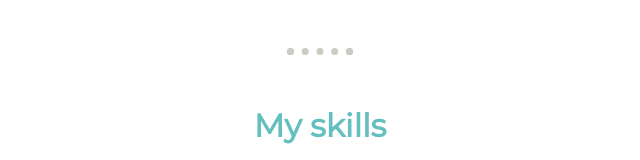
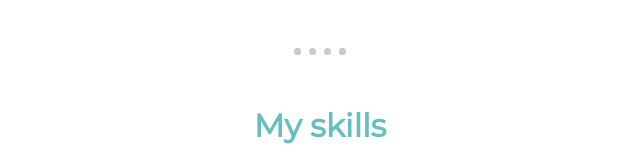
Before and after one commit to SageLDev/sagels-corner, a plain HTML site: page index.html in a window 1280 px wide. Shown: the part 1080-1240 px from the top of the page, 320-960 px from the left. Drawn offline with Linux system fonts and the light colour scheme; a web font is replaced by a local one.

Commit message:
Modify CSS width in hr element
Modify CSS width in hr element to 3%

```diff
--- a/css/styles.css
+++ b/css/styles.css
@@ -37,7 +37,7 @@ hr{
   border: dotted #CDC9C3 7px;
   border-bottom: none;
   margin: 4% auto;
-  width: 4%;
+  width: 3%;
   clear: left;
 }
 
```
